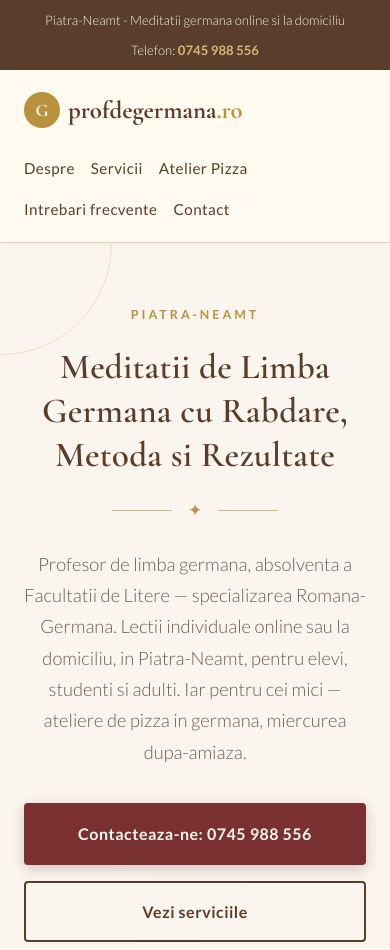
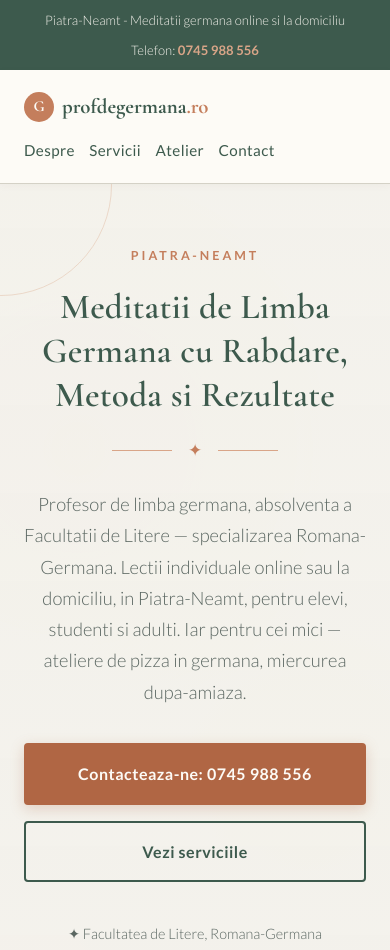
Before and after one commit to aphro92/profdegermana, a plain HTML site: page index.html in a window 390 px wide. Shown: the top 950 px of the page. Drawn offline with nearby package versions, Linux system fonts and the light colour scheme.

Commit message:
Schimba paleta la salvie si teracota, scurteaza meniul pentru mobil

```diff
--- a/index.html
+++ b/index.html
@@ -143,17 +143,17 @@
 
     <style>
         :root {
-            --cream: #faf6ef;
-            --ivory: #fffaf0;
-            --parchment: #f3ead9;
-            --brown: #5a3e2b;
-            --brown-light: #8b6b4f;
-            --burgundy: #7a3030;
-            --gold: #b8923d;
-            --gold-soft: #d4b878;
-            --text: #3a2e22;
-            --muted: #6b5d4f;
-            --border: #e3d5b8;
+            --cream: #f4f2ec;
+            --ivory: #fdfbf6;
+            --parchment: #dce3dd;
+            --brown: #3d5a4d;
+            --brown-light: #6b8476;
+            --burgundy: #b06644;
+            --gold: #c47e5c;
+            --gold-soft: #d9a588;
+            --text: #2a2f2d;
+            --muted: #5a6661;
+            --border: #d4d1c6;
         }
 
         * { margin: 0; padding: 0; box-sizing: border-box; }
@@ -274,13 +274,13 @@
         .btn-primary {
             background: var(--burgundy);
             color: var(--ivory);
-            box-shadow: 0 4px 14px rgba(122, 48, 48, 0.25);
+            box-shadow: 0 4px 14px rgba(176, 102, 68, 0.25);
         }
         .btn-primary:hover {
-            background: #8e3838;
+            background: #c47552;
             text-decoration: none;
             transform: translateY(-2px);
-            box-shadow: 0 6px 18px rgba(122, 48, 48, 0.35);
+            box-shadow: 0 6px 18px rgba(176, 102, 68, 0.35);
         }
         .btn-outline {
             background: transparent;
@@ -296,9 +296,9 @@
         /* Hero */
         .hero {
             background:
-                linear-gradient(rgba(250, 246, 239, 0.92), rgba(250, 246, 239, 0.96)),
-                radial-gradient(circle at 20% 30%, rgba(184, 146, 61, 0.12), transparent 40%),
-                radial-gradient(circle at 80% 70%, rgba(122, 48, 48, 0.08), transparent 40%);
+                linear-gradient(rgba(244, 242, 236, 0.92), rgba(244, 242, 236, 0.96)),
+                radial-gradient(circle at 20% 30%, rgba(196, 126, 92, 0.14), transparent 40%),
+                radial-gradient(circle at 80% 70%, rgba(61, 90, 77, 0.1), transparent 40%);
             padding: 5rem 0 5.5rem;
             text-align: center;
             position: relative;
@@ -483,8 +483,8 @@
         /* Pizza workshop */
         .pizza-section {
             background:
-                linear-gradient(rgba(255, 250, 240, 0.94), rgba(255, 250, 240, 0.98)),
-                radial-gradient(circle at 90% 10%, rgba(184, 146, 61, 0.2), transparent 50%);
+                linear-gradient(rgba(253, 251, 246, 0.94), rgba(253, 251, 246, 0.98)),
+                radial-gradient(circle at 90% 10%, rgba(196, 126, 92, 0.22), transparent 50%);
         }
         .pizza-grid {
             display: grid;
@@ -507,14 +507,14 @@
         }
         .pizza-highlights strong { color: var(--brown); font-weight: 700; }
         .pizza-visual {
-            background: linear-gradient(135deg, #d97757 0%, #b8923d 100%);
+            background: linear-gradient(135deg, #d97757 0%, #c47e5c 100%);
             aspect-ratio: 1/1;
             border-radius: 50%;
             display: grid;
             place-items: center;
             font-size: 7rem;
             color: var(--ivory);
-            box-shadow: 0 20px 50px rgba(184, 146, 61, 0.3);
+            box-shadow: 0 20px 50px rgba(196, 126, 92, 0.3);
             position: relative;
         }
         .pizza-visual::after {
@@ -623,7 +623,7 @@
 
         /* Final CTA */
         .final-cta {
-            background: linear-gradient(135deg, var(--brown) 0%, #6b4a30 100%);
+            background: linear-gradient(135deg, var(--brown) 0%, #5a7567 100%);
             color: var(--ivory);
             text-align: center;
             padding: 5rem 0;
@@ -667,8 +667,8 @@
 
         /* Footer */
         footer {
-            background: #2d2014;
-            color: #c9b99a;
+            background: #1f2e27;
+            color: #a8b5ae;
             padding: 2.5rem 0 2rem;
             text-align: center;
             font-size: 0.9rem;
@@ -683,7 +683,7 @@
         footer .footer-meta {
             margin-top: 1rem;
             font-size: 0.82rem;
-            color: #8a7a5f;
+            color: #7a857f;
         }
 
         /* Responsive */
@@ -694,7 +694,10 @@
             .pizza-visual { max-width: 280px; margin: 0 auto; font-size: 5rem; }
             .services, .why-grid { grid-template-columns: 1fr; gap: 1.25rem; }
             .audience { grid-template-columns: repeat(2, 1fr); }
-            nav ul { gap: 1rem; font-size: 0.9rem; }
+            nav ul { gap: 0.9rem; font-size: 0.88rem; flex-wrap: nowrap; }
+            .site-header .container { gap: 0.8rem; }
+            .logo { font-size: 1.3rem; }
+            .logo-mark { width: 30px; height: 30px; font-size: 0.95rem; }
             .hero { padding: 3.5rem 0 4rem; }
             .phone-big { font-size: 1.6rem; padding: 0.8rem 1.4rem; }
             .top-bar { font-size: 0.82rem; }
@@ -728,8 +731,7 @@
             <ul>
                 <li><a href="#despre">Despre</a></li>
                 <li><a href="#servicii">Servicii</a></li>
-                <li><a href="#atelier">Atelier Pizza</a></li>
-                <li><a href="#intrebari">Intrebari frecvente</a></li>
+                <li><a href="#atelier">Atelier</a></li>
                 <li><a href="#contact">Contact</a></li>
             </ul>
         </nav>
```
